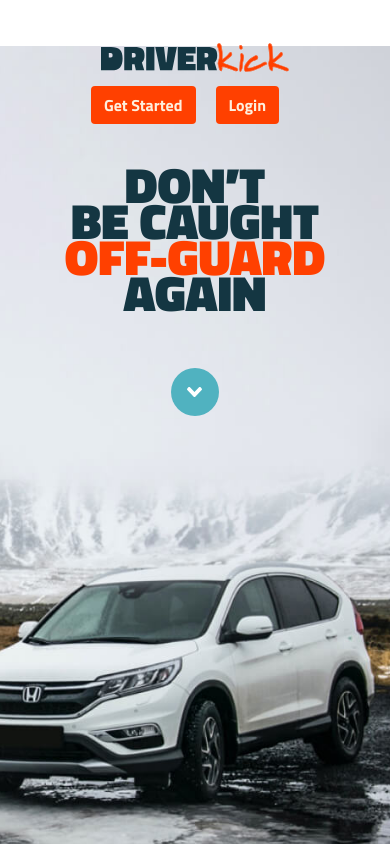
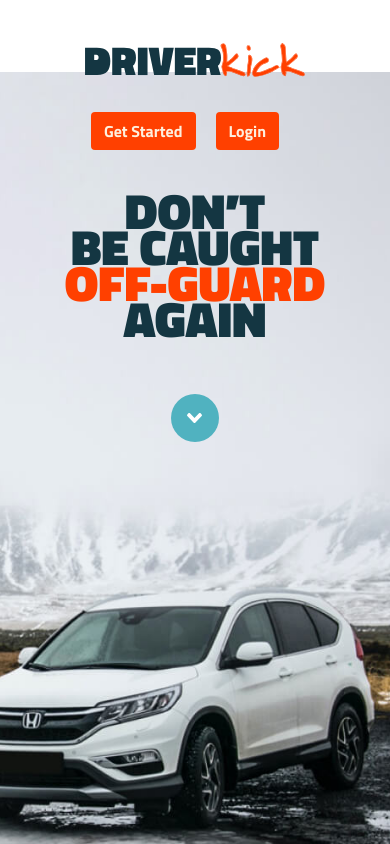
Before and after one commit to NinaRocket/DRIVERkick, a React (Create React App) app in the folder client/: page / in a window 390 px wide. Shown: the top 844 px of the page. Built offline with nearby package versions, Linux system fonts and the light colour scheme.

Commit message:
fixed btn spacing in global nav on mobile

```diff
--- a/client/src/components/GlobalNavBar/index.js
+++ b/client/src/components/GlobalNavBar/index.js
@@ -53,7 +53,7 @@ function GlobalNavBar() {
                                 navType === "home" ||
                                     navType === "notFound" ?
                                     LogoDark : LogoTan}
-                            className="d-inline-block align-top"
+                            className="d-inline-block align-top global-nav__logo"
                             alt="Drive Kick Logo"
                         />
                     </Navbar.Brand>
--- a/client/src/components/GlobalNavBar/style.css
+++ b/client/src/components/GlobalNavBar/style.css
@@ -16,3 +16,16 @@
     border-bottom: 2px solid #0F4457;
     padding: 30px 0;
 }
+
+
+@media only screen and (max-width: 575px) {
+
+    .global-nav__logo {
+        margin-bottom: 30px;
+        width: 220px;
+        transition: ease .5s;
+    }
+
+
+
+  }
--- a/client/src/global.css
+++ b/client/src/global.css
@@ -157,6 +157,10 @@ input:focus {
     box-shadow: 0 0 0 0.2rem rgba(0,123,255,.25);
 }
 
+.navbar-brand {
+  margin-right: 0;
+}
+
 
 
 /* —————————————————————————————————————
@@ -258,20 +262,3 @@ Mobile Styles
 ////////////////////////////////////////
 \\\\\\\\\\\\\\\\\\\\\\\\\\\\\\\\\\\\\\\\
 ———————————————————————————————————————*/
-
-@media only screen and (max-width: 575px) {
-  /* —————————————————————————————————————
-  Bootstrap Overrides
-  ———————————————————————————————————————*/
-  .navbar-brand {
-    margin-right: 0;
-    margin-bottom: 8px;
-  }
-
-  /* .navbar-expand .navbar-nav {
-    width: 100%;
-  } */
-
-
-
-}
```
